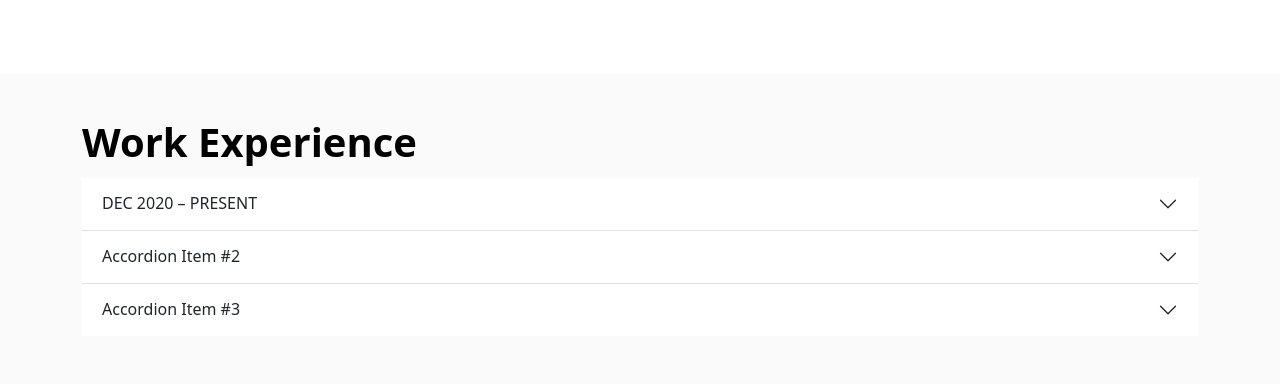
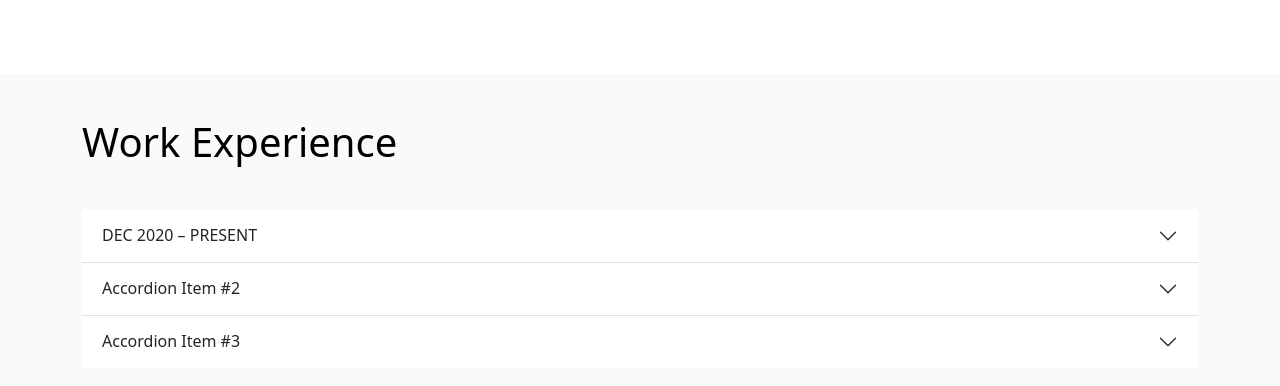
Before and after one commit to tjlacatan/tjlacatan.github.io, a plain HTML site: page index.html in a window 1280 px wide. Shown: the part 652-1038 px from the top of the page. Drawn offline with nearby package versions, Linux system fonts and the light colour scheme.

Commit message:
updates on accordion

```diff
--- a/index.html
+++ b/index.html
@@ -33,7 +33,7 @@
     <div class="container py-5">
       <div class="row">
         <div class="col-lg-12">
-                <h2 class="display-6 fw-bold text-body-emphasis lh-1 mb-3">Work Experience</h2>
+                <h2 class="display-6 text-body-emphasis lh-1 mb-5">Work Experience</h2>
 
                 <div class="accordion accordion-flush" id="accordionFlushExample">
                   <div class="accordion-item">
```
